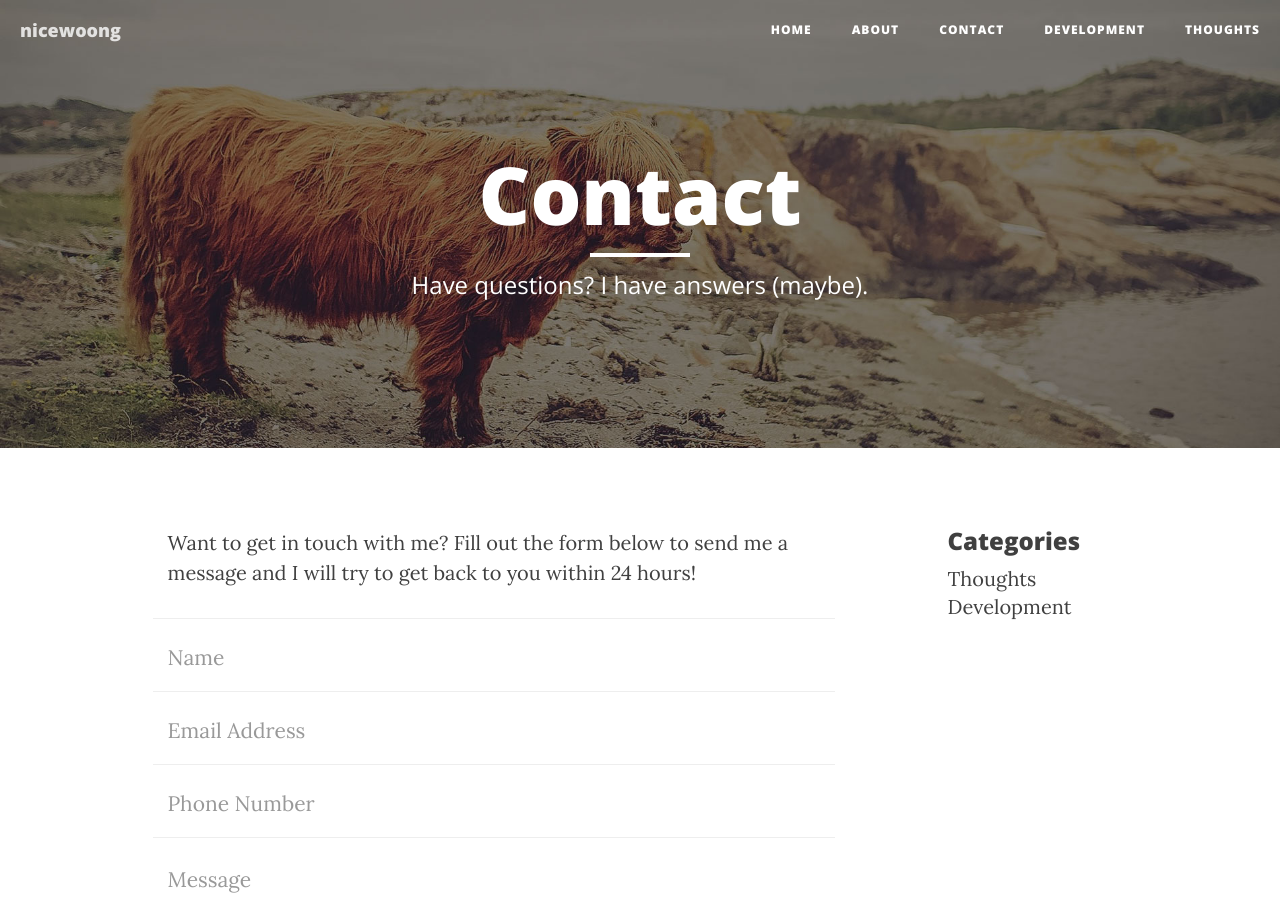
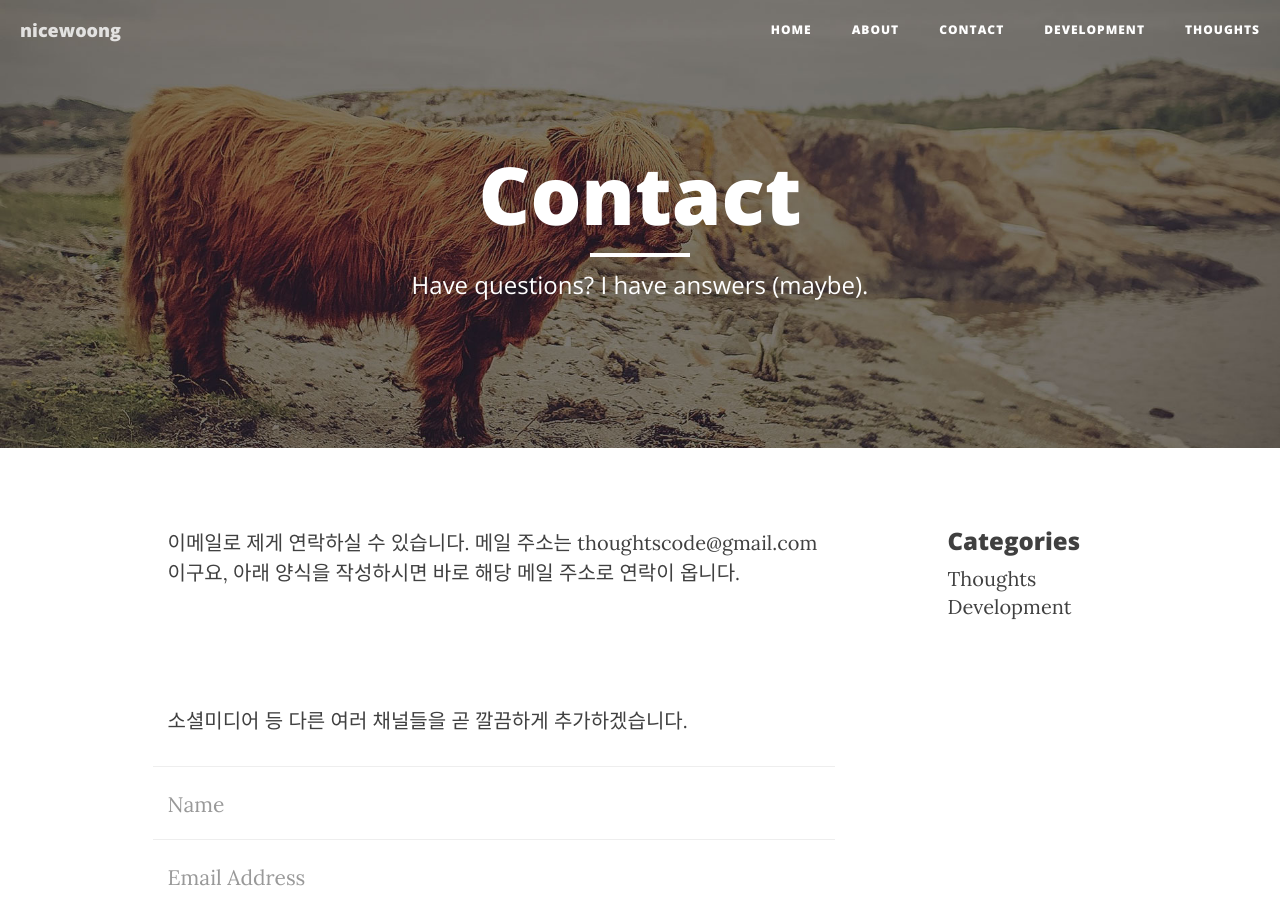
Before and after one commit to nicewoong/nicewoong.github.io, a Jekyll site: the page built from contact.html, in a window 1280 px wide and 900 px high. Built offline with Jekyll 4.4.1, drawn with Linux system fonts in a browser that asks for light colours; nearby versions of some CDN libraries.

Commit message:
Changed message on contact page0

```diff
--- a/contact.html
+++ b/contact.html
@@ -5,7 +5,9 @@ description: "Have questions? I have answers (maybe)."
 header-img: "img/contact-bg.jpg"
 ---
 
-<p>Want to get in touch with me? Fill out the form below to send me a message and I will try to get back to you within 24 hours!</p>
+<p>이메일로 제게 연락하실 수 있습니다. 메일 주소는 thoughtscode@gmail.com 이구요, 아래 양식을 작성하시면 바로 해당 메일 주소로 연락이 옵니다.</p>
+<br><br>
+<p>소셜미디어 등 다른 여러 채널들을 곧 깔끔하게 추가하겠습니다. </p>
 <!-- Contact Form - Enter your email address on line 19 of the mail/contact_me.php file to make this form work. -->
 <!-- WARNING: Some web hosts do not allow emails to be sent through forms to common mail hosts like Gmail or Yahoo. It's recommended that you use a private domain email address! -->
 <!-- NOTE: To use the contact form, your site must be on a live web host with PHP! The form will not work locally! -->
```
